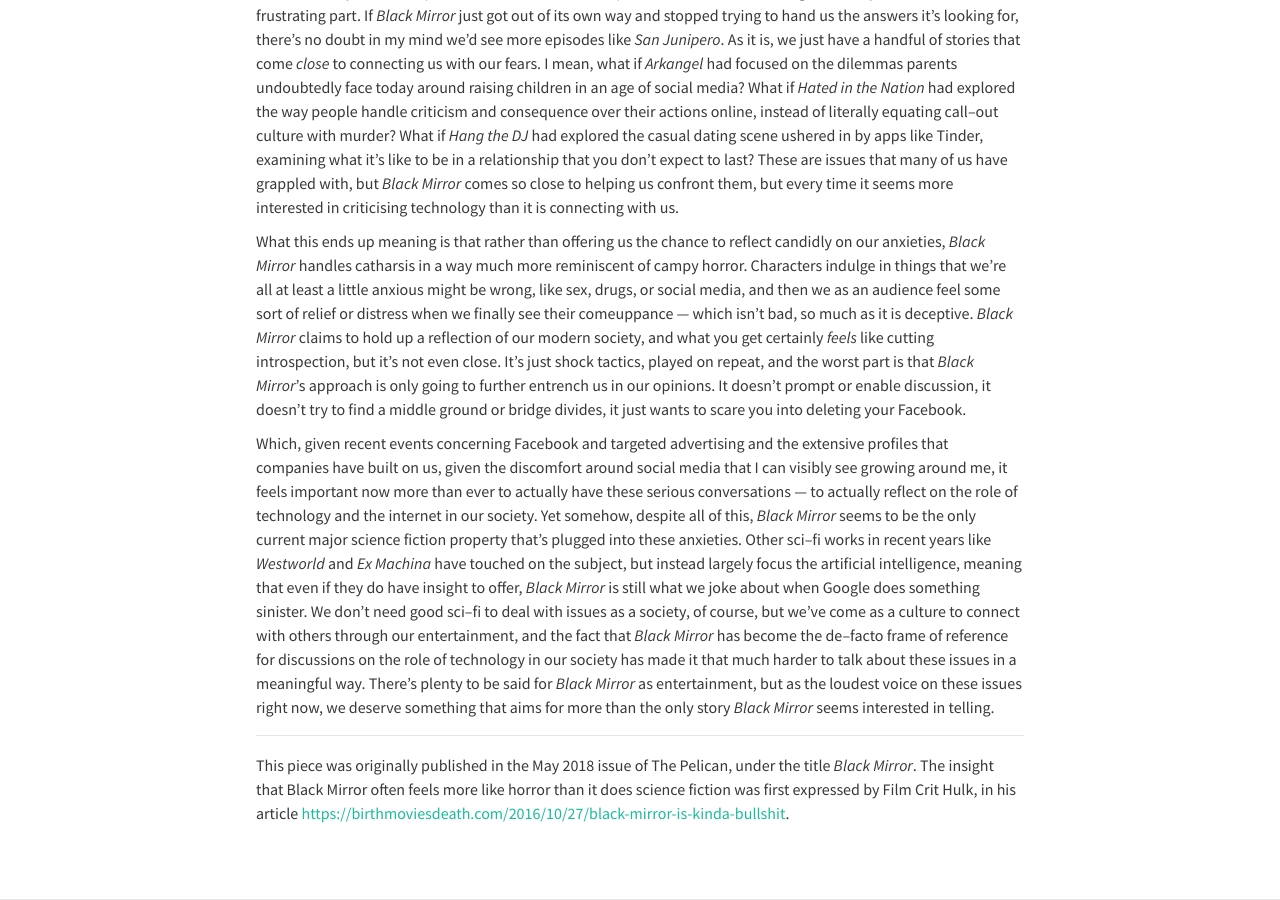
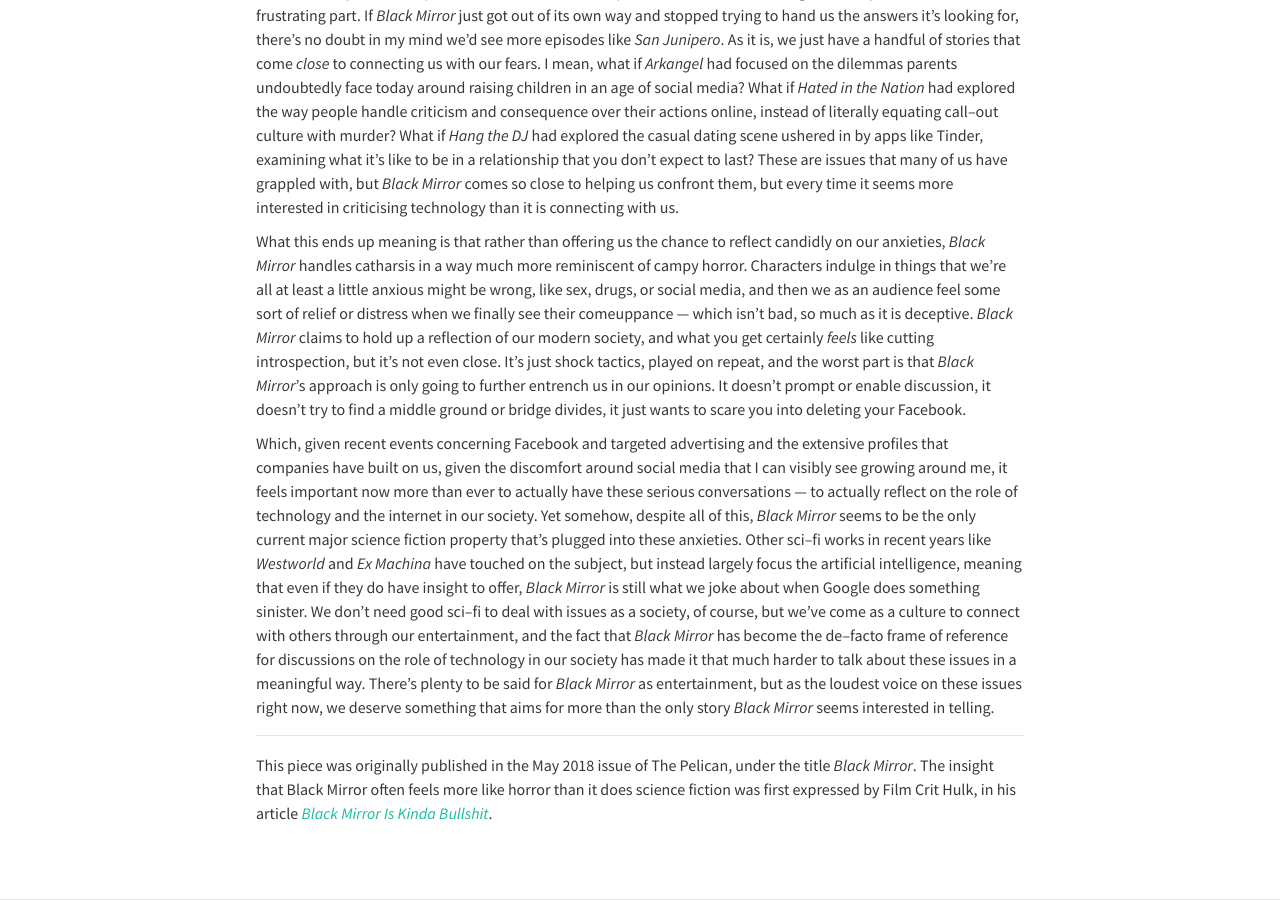
Before and after one commit to elliotherriman/website, a Jekyll site: the page built from _posts/2018-04-30-what-if-charlie-brooker-but-too-much.markdown, in a window 1280 px wide and 900 px high, scrolled down 1578 px. Built offline with Jekyll 4.4.1, drawn with Linux system fonts in a browser that asks for light colours; nearby versions of some CDN libraries; some of the changed lines change nothing that is shown.

Commit message:
Update 2018-04-30-what-if-charlie-brooker-but-too-much.markdown

```diff
--- a/_posts/2018-04-30-what-if-charlie-brooker-but-too-much.markdown
+++ b/_posts/2018-04-30-what-if-charlie-brooker-but-too-much.markdown
@@ -22,4 +22,4 @@
 
 ---
 
-This piece was originally published in the May 2018 issue of The Pelican, under the title _Black Mirror_. The insight that Black Mirror often feels more like horror than it does science fiction was first expressed by Film Crit Hulk, in his article [https://birthmoviesdeath.com/2016/10/27/black-mirror-is-kinda-bullshit](_Black Mirror Is Kinda Bullshit_).
+This piece was originally published in the May 2018 issue of The Pelican, under the title _Black Mirror_. The insight that Black Mirror often feels more like horror than it does science fiction was first expressed by Film Crit Hulk, in his article [_Black Mirror Is Kinda Bullshit_](https://birthmoviesdeath.com/2016/10/27/black-mirror-is-kinda-bullshit).
```
